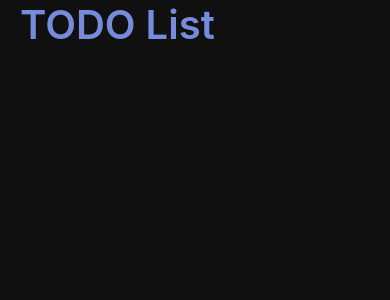
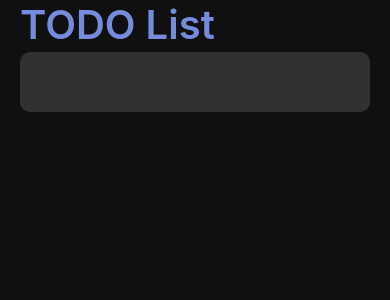
Before and after one commit to littlemary1379/react-native-study, a React Native app in the folder react-native-todo/: screen / in a window 390 px wide. Shown: the top 300 px of the page. Built offline with nearby package versions, Linux system fonts and the light colour scheme.

Commit message:
Dimension

```diff
--- a/react-native-todo/src/App.js
+++ b/react-native-todo/src/App.js
@@ -2,6 +2,7 @@ import React from "react";
 import { StatusBar } from "react-native";
 import styled, { ThemeProvider } from "styled-components/native";
 import { theme } from "./theme"
+import Input from "./component/Input";
 
 const Container = styled.SafeAreaView`
     flex: 1;
@@ -27,6 +28,7 @@ export default function App() {
                     backgroundColor={ theme.background }
                 />
                 <Title>TODO List</Title>
+                <Input />
             </Container>
         </ThemeProvider>
     );
--- a/react-native-todo/src/component/Input.js
+++ b/react-native-todo/src/component/Input.js
@@ -0,0 +1,22 @@
+import React from "react";
+import { Dimensions, useWindowDimensions } from "react-native";
+import styled from "styled-components/native";
+
+const StyledInput = styled.TextInput`
+    width: ${ ({ width }) => width - 40}px;
+    height: 60px;
+    margin: 3px 0;
+    padding: 15px 20px;
+    border-radius: 10px;
+    background-color: ${ ({ theme }) => theme.itemBackground};
+    font-size: 25px;
+    color: ${ ({ theme }) => theme.text};
+`;
+
+const Input = () => {
+    //const width = Dimensions.get('window').width;
+    const width = useWindowDimensions().width
+    return <StyledInput width = {width}/>;
+};
+
+export default Input;
```
